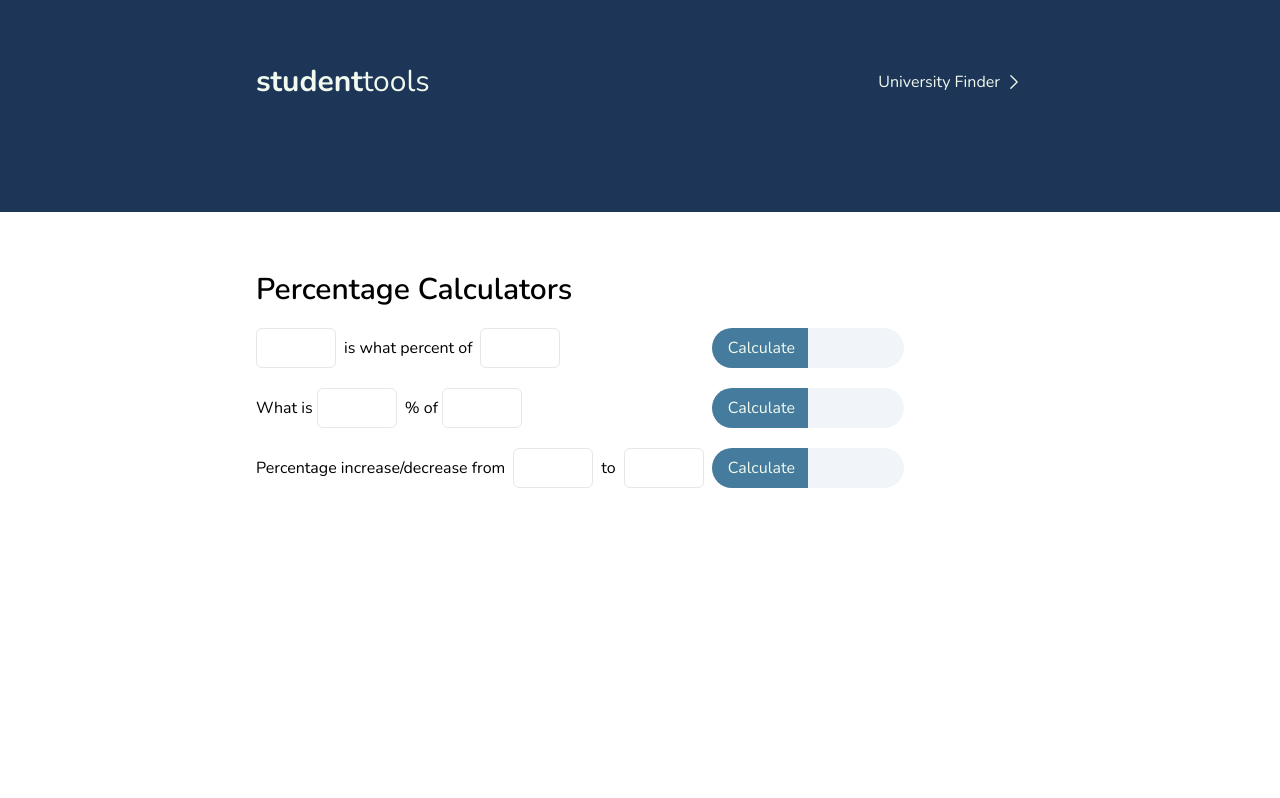
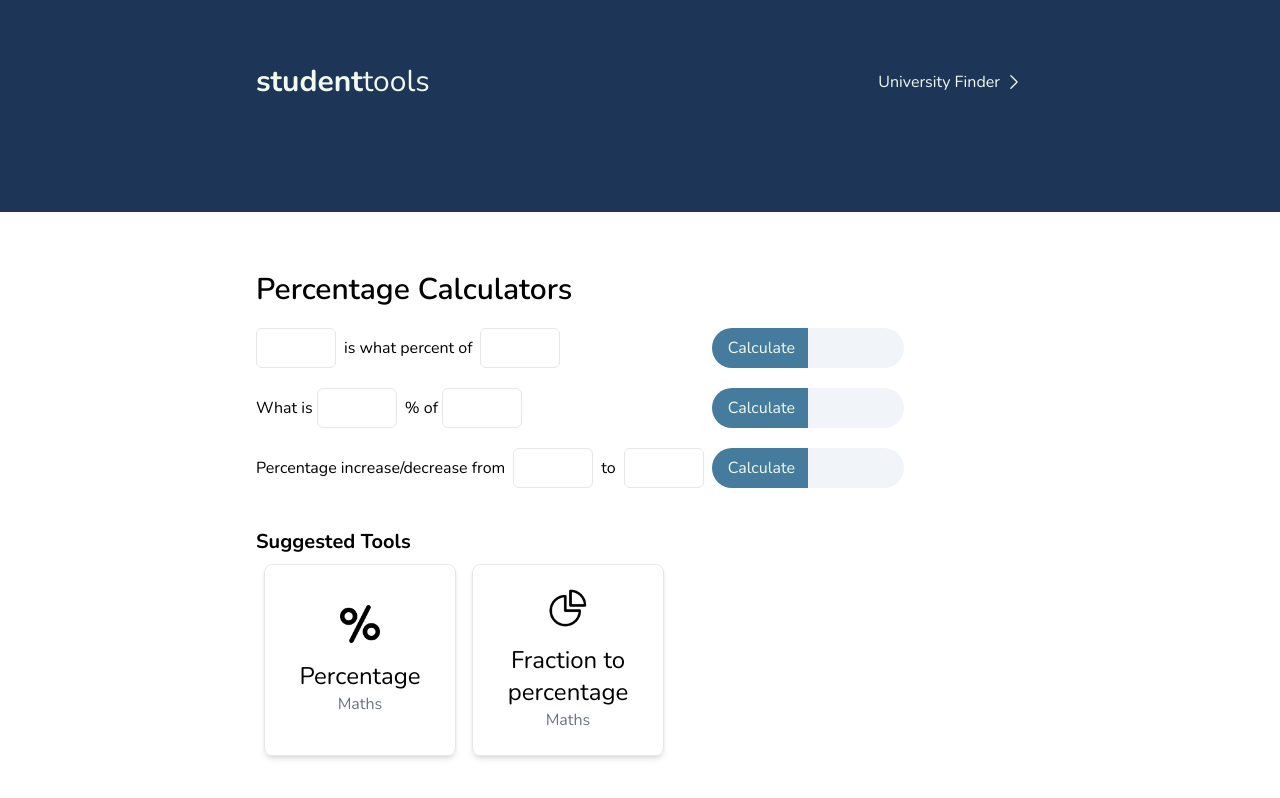
Before and after one commit to win20/student-tools, a React (Create React App) app in the folder client/: page /tools/0 in a window 1280 px wide. Built offline with nearby package versions, Linux system fonts and the light colour scheme.

Commit message:
Completed percented page

```diff
--- a/client/src/output.css
+++ b/client/src/output.css
@@ -616,6 +616,10 @@ video {
   margin-bottom: 0.5rem;
 }
 
+.mt-5{
+  margin-top: 1.25rem;
+}
+
 .ml-2{
   margin-left: 0.5rem;
 }
@@ -624,8 +628,8 @@ video {
   margin-top: 0.5rem;
 }
 
-.mt-5{
-  margin-top: 1.25rem;
+.mt-10{
+  margin-top: 2.5rem;
 }
 
 .flex{
@@ -644,16 +648,16 @@ video {
   height: 1.5rem;
 }
 
+.h-48{
+  height: 12rem;
+}
+
 .h-10{
   height: 2.5rem;
 }
 
 .h-5{
   height: 1.25rem;
-}
-
-.h-48{
-  height: 12rem;
 }
 
 .w-20{
@@ -668,16 +672,16 @@ video {
   width: 1.5rem;
 }
 
-.w-5{
-  width: 1.25rem;
-}
-
 .w-48{
   width: 12rem;
 }
 
 .w-10{
   width: 2.5rem;
+}
+
+.w-5{
+  width: 1.25rem;
 }
 
 @-webkit-keyframes shake{
@@ -733,6 +737,10 @@ video {
   resize: both;
 }
 
+.flex-row{
+  flex-direction: row;
+}
+
 .flex-col{
   flex-direction: column;
 }
@@ -757,12 +765,12 @@ video {
   border-radius: 9999px;
 }
 
+.rounded-lg{
+  border-radius: 0.5rem;
+}
+
 .rounded-md{
   border-radius: 0.375rem;
-}
-
-.rounded-lg{
-  border-radius: 0.5rem;
 }
 
 .rounded-l-full{
@@ -854,12 +862,12 @@ video {
   padding-left: 0.25rem;
 }
 
+.pb-4{
+  padding-bottom: 1rem;
+}
+
 .pr-16{
   padding-right: 4rem;
-}
-
-.pb-4{
-  padding-bottom: 1rem;
 }
 
 .text-center{
@@ -898,6 +906,10 @@ video {
   font-weight: 600;
 }
 
+.font-bold{
+  font-weight: 700;
+}
+
 .text-lightText{
   --tw-text-opacity: 1;
   color: rgb(241 250 238 / var(--tw-text-opacity));
@@ -908,14 +920,14 @@ video {
   color: rgb(0 0 0 / var(--tw-text-opacity));
 }
 
+.text-gray-500{
+  --tw-text-opacity: 1;
+  color: rgb(107 114 128 / var(--tw-text-opacity));
+}
+
 .text-gray-600{
   --tw-text-opacity: 1;
   color: rgb(75 85 99 / var(--tw-text-opacity));
-}
-
-.text-gray-500{
-  --tw-text-opacity: 1;
-  color: rgb(107 114 128 / var(--tw-text-opacity));
 }
 
 .shadow-md{
@@ -1024,20 +1036,20 @@ video {
     display: none;
   }
 
+  .md\:h-10{
+    height: 2.5rem;
+  }
+
   .md\:h-11{
     height: 2.75rem;
   }
 
-  .md\:h-10{
-    height: 2.5rem;
+  .md\:w-24{
+    width: 6rem;
   }
 
   .md\:w-11{
     width: 2.75rem;
-  }
-
-  .md\:w-24{
-    width: 6rem;
   }
 
   .md\:rounded-md{
@@ -1068,6 +1080,11 @@ video {
     padding: 0px;
   }
 
+  .md\:text-base{
+    font-size: 1rem;
+    line-height: 1.5rem;
+  }
+
   .md\:text-3xl{
     font-size: 1.875rem;
     line-height: 2.25rem;
@@ -1076,16 +1093,6 @@ video {
   .md\:text-4xl{
     font-size: 2.25rem;
     line-height: 2.5rem;
-  }
-
-  .md\:text-xl{
-    font-size: 1.25rem;
-    line-height: 1.75rem;
-  }
-
-  .md\:text-base{
-    font-size: 1rem;
-    line-height: 1.5rem;
   }
 }
 
--- a/client/src/pages/Tools/Percentage/Percentage.tsx
+++ b/client/src/pages/Tools/Percentage/Percentage.tsx
@@ -2,9 +2,24 @@ import ToolCalculators from 'utils/toolCalculators';
 import CalculateButton from 'shared/CalculateButton';
 import { Helpers } from 'utils/helpers';
 import { useEffect, useState } from 'react';
+import SuggestedTools from 'shared/SuggestedTools';
+import { Tool, toolsArray } from 'utils/tools';
 
 const Percentage = () => {
 	const [windowWidth, setWindowWidth] = useState(window.innerWidth);
+
+	function getToolsToSuggest() {
+		let tools: Tool[] = [];
+		toolsArray.forEach((tool: Tool) => {
+			if (tool.title.toLowerCase().includes('percentage')) {
+				tools.push(tool);
+			}
+		});
+
+		return tools;
+	}
+
+	let toolsToSuggest: Tool[] = getToolsToSuggest();
 
 	useEffect(() => {
 		const handleWindowResize = () => {
@@ -151,6 +166,8 @@ const Percentage = () => {
 					</div>
 				</div>
 			</div>
+
+			<SuggestedTools toolsArray={toolsToSuggest} />
 		</div>
 	);
 };
--- /dev/null
+++ b/client/src/shared/SuggestedTools.tsx
@@ -0,0 +1,28 @@
+import { Tool } from 'utils/tools';
+import { Link } from 'react-router-dom';
+import SquareToolCard from './SquareToolCard';
+
+type propsType = {
+	toolsArray: Tool[];
+};
+
+const SuggestedTools = (props: propsType) => {
+	const renderTools: JSX.Element[] = props.toolsArray.map(
+		(tool: Tool, i: number) => (
+			<div key={i}>
+				<Link to={`/tools/${i}`}>
+					<SquareToolCard tool={tool} />
+				</Link>
+			</div>
+		)
+	);
+
+	return (
+		<div>
+			<h2 className="mt-10 text-xl font-bold">Suggested Tools</h2>
+			<div className="flex">{renderTools}</div>
+		</div>
+	);
+};
+
+export default SuggestedTools;
```
